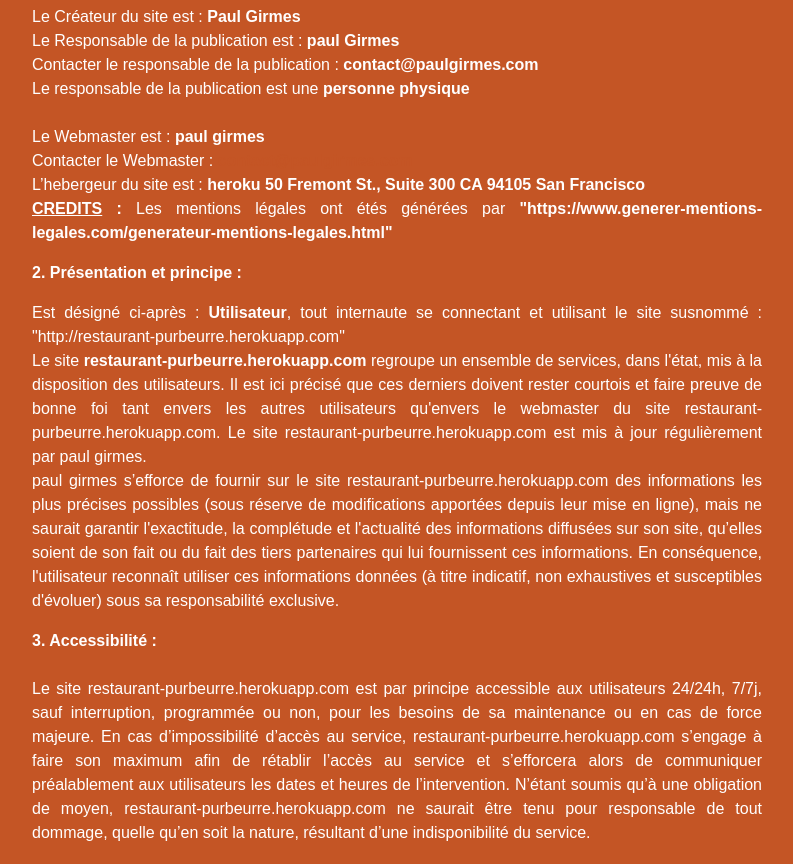
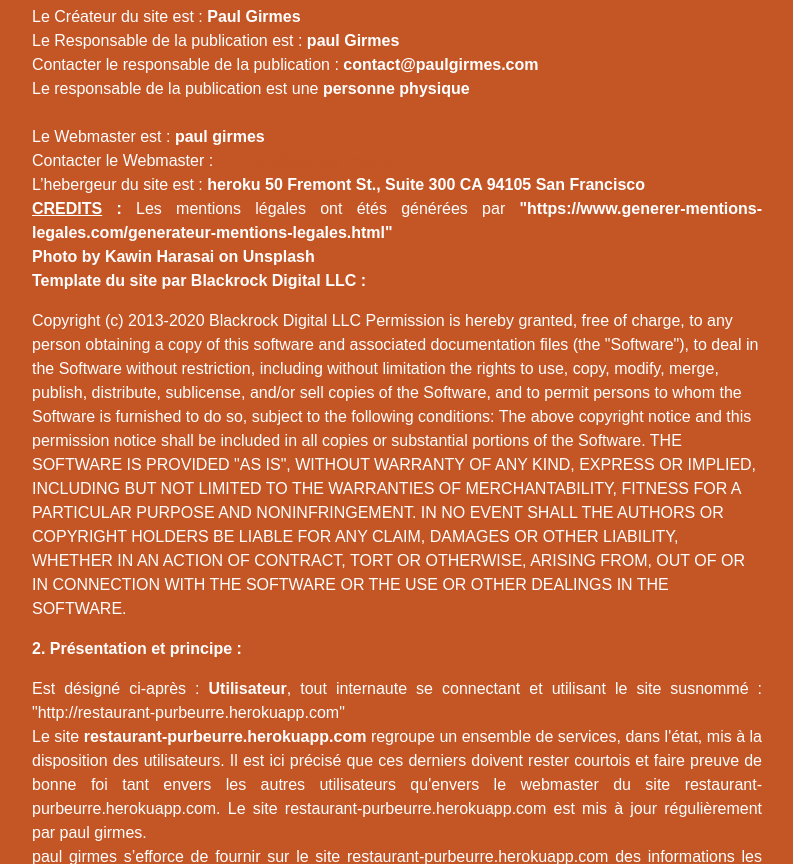
Before and after one commit to paulgirmes/P8OC, a Django app: page /mentions_legales in a window 1280 px wide. Shown: the part 1147-2011 px from the top of the page, without its empty margins (243-1036 px from the left). Run offline with Django 3.2, Linux system fonts and the light colour scheme; parts of the project's set-up code (start-up, migrations or seed data) failed here and were passed over; some libraries are stand-ins or nearby versions; some web fonts are replaced.

Commit message:
added credit / event detection for modal closing.

```diff
--- a/purbeurre/healthier/static/healthier/dist/js/scripts.js
+++ b/purbeurre/healthier/static/healthier/dist/js/scripts.js
@@ -61,7 +61,9 @@
   });
 
 })(jQuery); // End of use strict
+function redirect() {
+  var referrer = document.referrer;
+  location.replace(referrer);
+  alert("Ce site requiert votre acceptation pour pouvoir fonctionner correctement.");
+}
 $('#ModalScrollable').modal(show=true);
-function redirect() {
-  location.replace("https://www.cnil.fr/")
-}
--- a/purbeurre/healthier/templates/healthier/_index.html
+++ b/purbeurre/healthier/templates/healthier/_index.html
@@ -91,7 +91,7 @@
       <div class="modal-content">
         <div class="modal-header">
           <h5 class="modal-title" id="exampleModalScrollableTitle">TRAITEMENT DE VOS DONNEES</h5>
-          <button type="button" class="close" data-dismiss="modal" aria-label="Close">
+          <button type="button" class="close" data-dismiss="modal" onclick="redirect()">
             <span aria-hidden="true">&times;</span>
           </button>
         </div>
--- a/purbeurre/healthier/templates/healthier/_legal_content.html
+++ b/purbeurre/healthier/templates/healthier/_legal_content.html
@@ -33,6 +33,28 @@
                             Contacter le Webmaster :  <strong><a href="mailto:contact@paulgirmes.com?subject=Contact a partir des mentions lÃ©gales via le site restaurant-purbeurre.herokuapp.com">contact@paulgirmes.com</a></strong><br />
                             L’hebergeur du site est : <strong>heroku 50 Fremont St., Suite 300 CA 94105 San Francisco</strong><br />
                             <strong><u>CREDITS</u> : </strong> Les mentions légales ont étés générées par<strong> "https://www.generer-mentions-legales.com/generateur-mentions-legales.html"</strong><br />
+                            <strong>Photo by Kawin Harasai on Unsplash</strong><br>
+                            <strong>Template du site par Blackrock Digital LLC : </strong><br>
+                            <p>Copyright (c) 2013-2020 Blackrock Digital LLC
+
+                                Permission is hereby granted, free of charge, to any person obtaining a copy
+                                of this software and associated documentation files (the "Software"), to deal
+                                in the Software without restriction, including without limitation the rights
+                                to use, copy, modify, merge, publish, distribute, sublicense, and/or sell
+                                copies of the Software, and to permit persons to whom the Software is
+                                furnished to do so, subject to the following conditions:
+
+                                The above copyright notice and this permission notice shall be included in
+                                all copies or substantial portions of the Software.
+
+                                THE SOFTWARE IS PROVIDED "AS IS", WITHOUT WARRANTY OF ANY KIND, EXPRESS OR
+                                IMPLIED, INCLUDING BUT NOT LIMITED TO THE WARRANTIES OF MERCHANTABILITY,
+                                FITNESS FOR A PARTICULAR PURPOSE AND NONINFRINGEMENT. IN NO EVENT SHALL THE
+                                AUTHORS OR COPYRIGHT HOLDERS BE LIABLE FOR ANY CLAIM, DAMAGES OR OTHER
+                                LIABILITY, WHETHER IN AN ACTION OF CONTRACT, TORT OR OTHERWISE, ARISING FROM,
+                                OUT OF OR IN CONNECTION WITH THE SOFTWARE OR THE USE OR OTHER DEALINGS IN
+                                THE SOFTWARE.
+                                </p>
 
 
                             <p style="text-align:justify"> </p>
```
Also changed, not shown: purbeurre/healthier/models.py (+43 -1 lines), purbeurre/healthier/static/healthier/src/js/scripts.js (+5 -3 lines), purbeurre/healthier/utilities/download_data_openff.py (added, +7 -0 lines), purbeurre/healthier/migrations/0001_initial.py (added), purbeurre/healthier/migrations/0002_auto_20200519_1042.py (added), purbeurre/healthier/migrations/0003_auto_20200519_1053.py (added), 2 other files.
